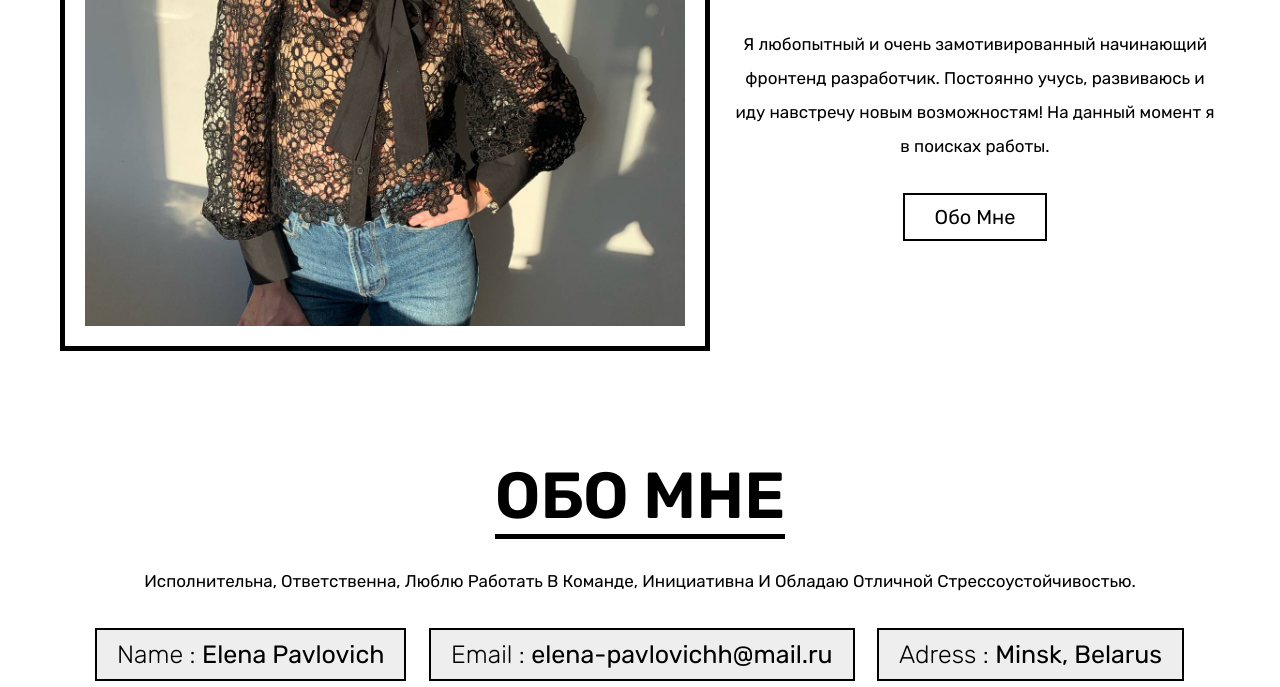
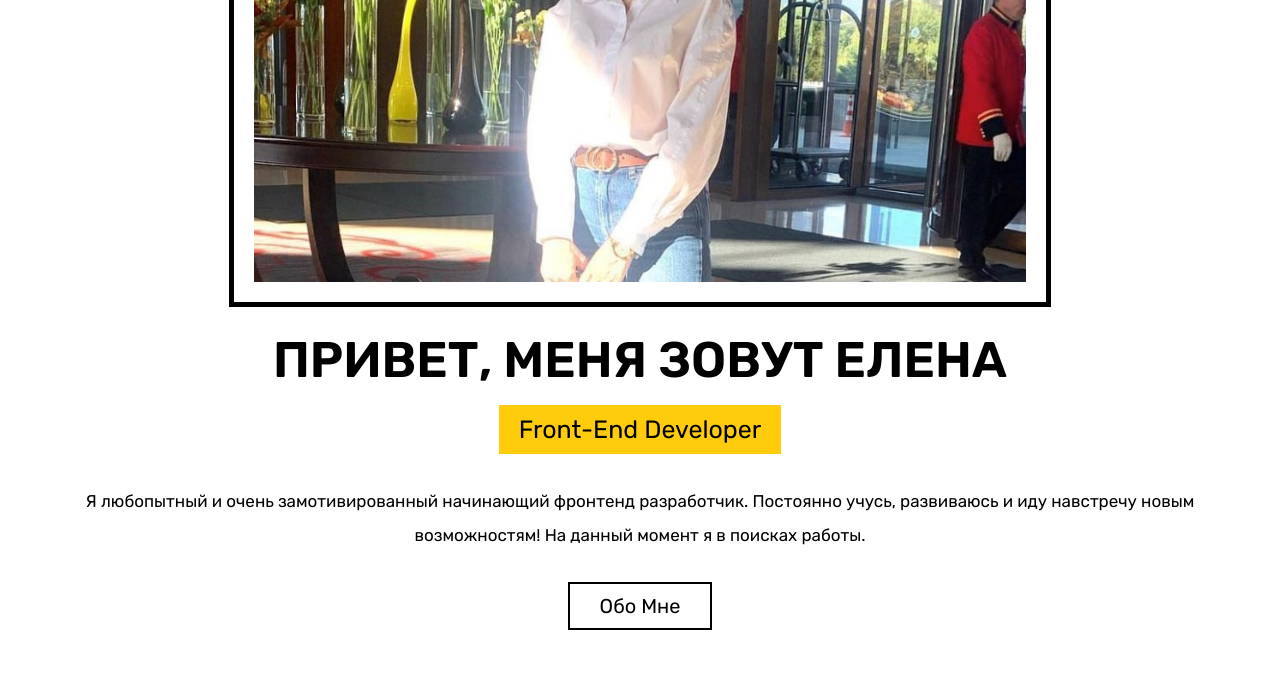
Before and after one commit to Elena-web/portfolio, a website: page index.html in a window 1280 px wide. Shown: the part 373-1060 px from the top of the page. Drawn offline with nearby package versions, Linux system fonts and the light colour scheme.

Commit message:
feat: add photo

```diff
--- a/index.html
+++ b/index.html
@@ -41,7 +41,7 @@
 <!-- BEGIN SECTION HOME -->
 <section class="home" id="home">
     <div class="image" data-aos="fade-right">
-        <img src="img/photo.jpg" alt="photo">
+        <img src="img/photo.jpeg" alt="photo">
     </div>
 
     <div class="content">
```
Also changed, not shown: img/photo.jpeg (added), img/photo.jpg (deleted).
